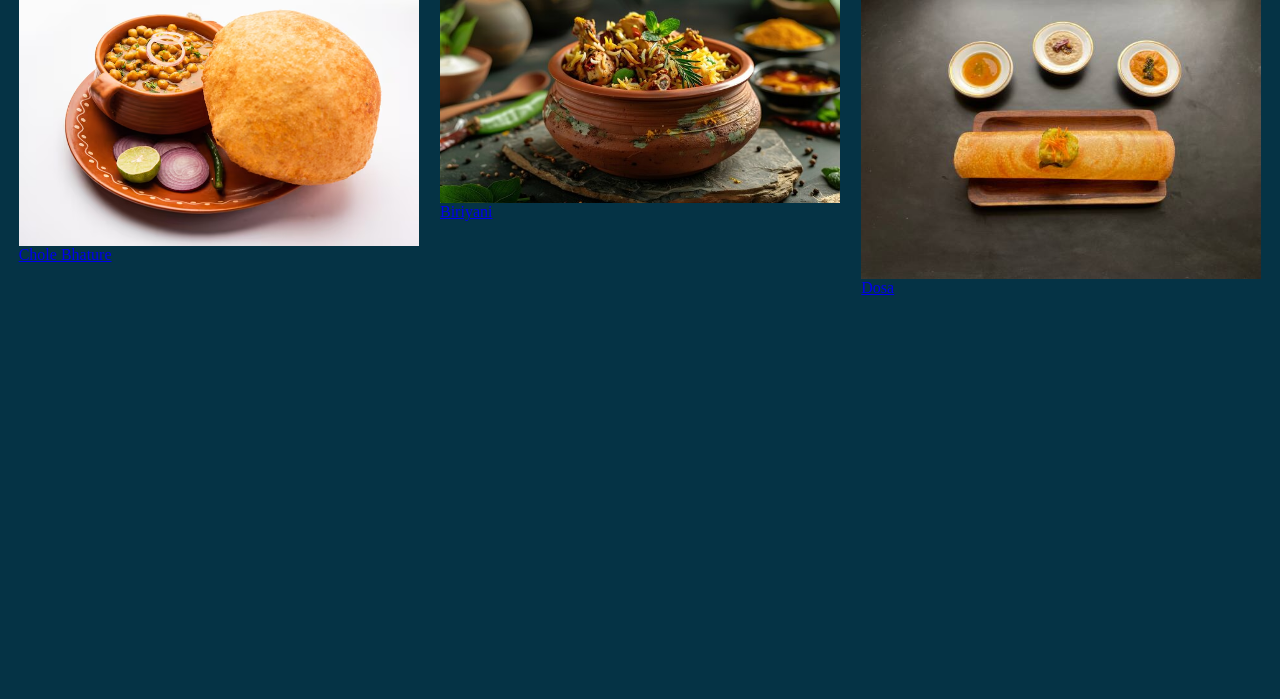
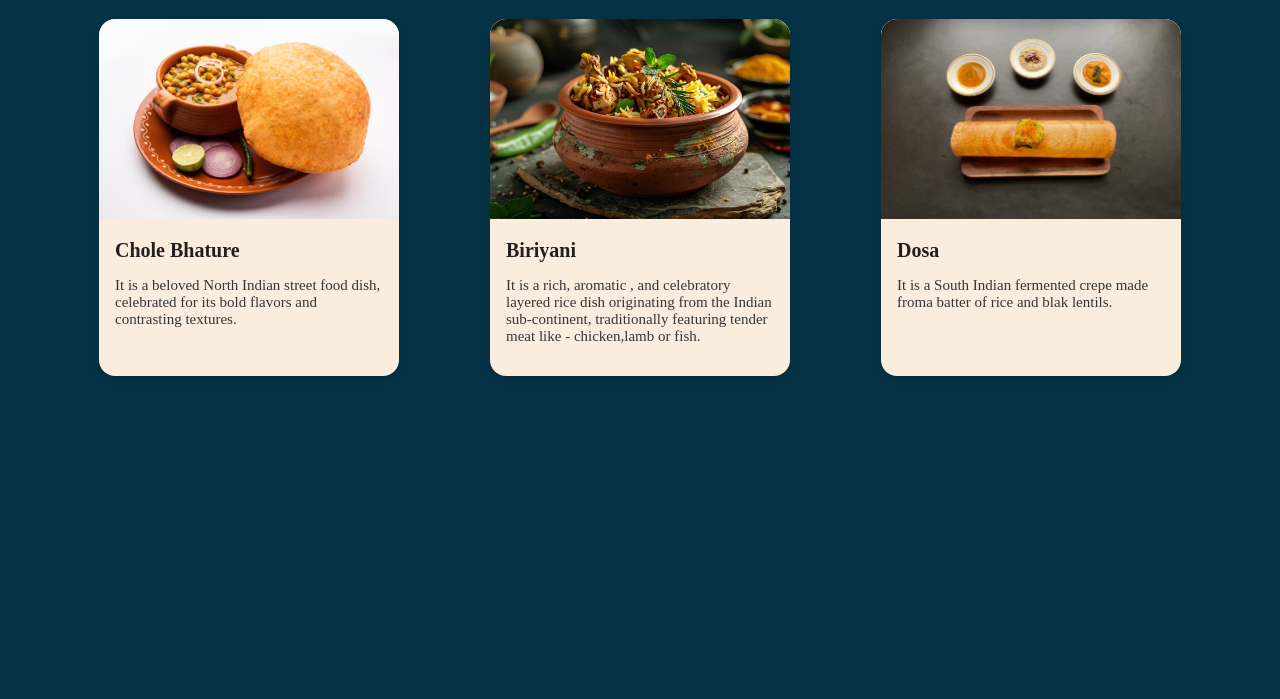
Before and after one commit to Biplob-Gautam/Recipe, a plain HTML site: page index.html in a window 1280 px wide. Shown: the part 101-800 px from the top of the page. Drawn offline with Linux system fonts and the light colour scheme.

Commit message:
Added hover effect in recipe cards

```diff
--- a/index.html
+++ b/index.html
@@ -9,17 +9,33 @@
 <body>
         <h1>Odin Recipes</h1>
         <div class="div_holder">
-            <div class="cards">
+            <div class="card">
                 <img src="Images/Chole_.jpg" alt="An image of Chole Bhature">
-                <a href="Recipes/Chole_bhature.html">Chole Bhature</a>
+                <div class="card-content">
+                    <h3>Chole Bhature</h3>
+                    <p>It is a beloved North Indian street food dish, celebrated for its bold flavors and contrasting textures.</p>
+                </div>
+                <a href="Recipes/Chole_bhature.html" class="card-link"></a>
             </div>
-            <div class="cards">
+            <div class="card">
                 <img src="Images/Biriyani.jpg" alt="An image of Biriyani">
-                <a href="Recipes/Biriyani.html">Biriyani</a>
+                <div class="card-content">
+                    <h3>Biriyani</h3>
+                    <p>It is a rich, aromatic , and celebratory layered rice dish originating from the Indian sub-continent, traditionally featuring tender meat like - chicken,lamb or fish.</p>
+                </div>
+                <a href="Recipes/Biriyani.html" class="card-link"></a>
             </div>
-            <div class="cards">
+            <div class="card">
+                <!-- <a href="Recipes/dosa.html">         this way can be used at beginner level but it make sure you can't have any other clickable button in the card.
+                    <img src="Images/Dosa.jpg" alt="An image of Dosa">
+                </a> -->
+
                 <img src="Images/Dosa.jpg" alt="An image of Dosa">
-                <a href="Recipes/dosa.html">Dosa</a>
+                <div class="card-content">
+                    <h3>Dosa</h3>
+                    <p>It is a South Indian fermented crepe made froma batter of rice and blak lentils. </p>
+                </div>
+                <a href="Recipes/dosa.html" class="card-link"></a>
             </div>
         </div>
 </body>
--- a/style.css
+++ b/style.css
@@ -1,24 +1,62 @@
 .div_holder{
     display: flex;
-    justify-content: space-around;
+    justify-content: space-evenly;
 }
 
 body{
     background-color:  OKLCH(30.2% 0.056 229.695);
 }
 
-.cards{
+.card {
+  position: relative; /* tells the browser: “this card is the reference point for absolute positioning” */
+  width: 300px;
+  border-radius: 16px;
+  overflow: hidden;
+  box-shadow: 0 4px 8px rgba(0,0,0,0.1);
+  background: rgb(250, 237, 222);
+  transition: transform 0.3s ease, box-shadow 0.3s ease;
+  cursor: pointer;
+  will-change: transform;
+}
 
+.card:hover{
+    transform: translatey(-10px) scale(1.03) translatez(0);
+    box-shadow: 0 12px 24px rgb(0, 0, 0);
+}
+
+.card-link {
+  position: absolute; /* removes the link from normal flow */
+  inset: 0;           /* shorthand for top:0; right:0; bottom:0; left:0 → fills entire parent */
+  z-index: 1;         /* ensures the link is on top of card content, so clicks register */
 }
 
 h1{
     text-align: center;
     color: bisque;
+    padding : 20px;
 }
 
-img{
-   height: auto;
-    width: 400px;
-    display:block;
-    margin : 0 auto;
+.card img{
+    width: 100%;
+    height: 200px;
+    object-fit : cover;
+    border-top-left-radius: 16px;
+    border-top-right-radius: 16px;
 }
+
+.card-content {
+  padding: 16px;
+}
+
+.card-content h3 {
+  /* font-size: 1.2rem; */
+  font-size: 20px;
+  margin: 0 0 8px;
+  color: #000000dd;
+}
+
+.card-content p {
+  /* font-size: 0.95rem; */
+  font-size: 15px;
+  color: #353535;
+}
```
Also changed, not shown: Images/space.jpg (added).
